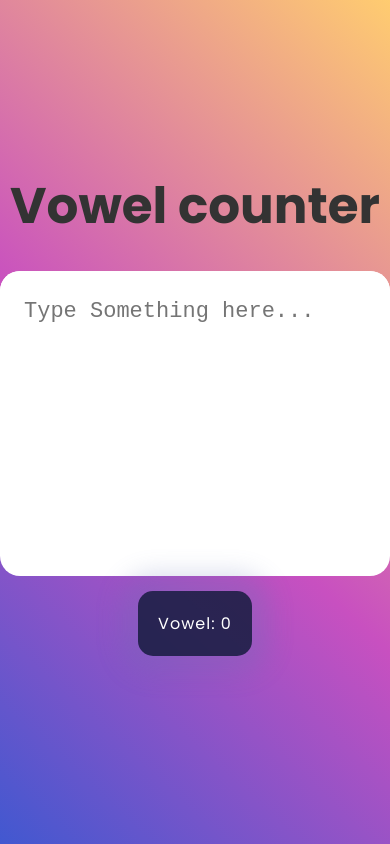
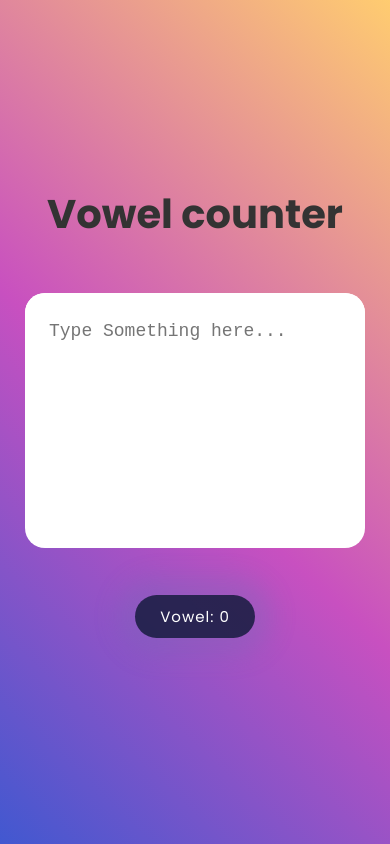
Before and after one commit to saadman-galib/javascript-vowel-counter, a website built with Vite: page index.html in a window 390 px wide. Built offline with nearby package versions, Linux system fonts and the light colour scheme.

Commit message:
Responsive done

```diff
--- a/src/style.css
+++ b/src/style.css
@@ -31,7 +31,6 @@ body,
     color: #333;
     font-size: 50px;
     margin-bottom: 27px;
-    /* text-transform:; */
 }
 
 .wrapper {
@@ -61,12 +60,32 @@ body,
 }
 
 .result {
-    padding: 20px;
-    border-radius: 15px;
-    margin: 15px;
+    padding: 12px 30px;
+    border-radius: 25px;
+    margin: 25px;
     background-color: #151c3fdb;
-    margin-bottom: 20px;
     color: #fff;
     letter-spacing: 1px;
     box-shadow: 0 0 25px 18px #6572b33d;
 }
+
+@media (max-width: 1024px) {
+    #app h2 {
+        font-size: 40px;
+        margin-bottom: 24px;
+    }
+
+    .wrapper {
+        margin: 25px;
+    }
+
+    .wrapper textarea {
+        font-size: 18px;
+    }
+
+    .result {
+        padding: 10px 25px;
+        margin: 22px;
+        font-size: 15px;
+    }
+}
```
